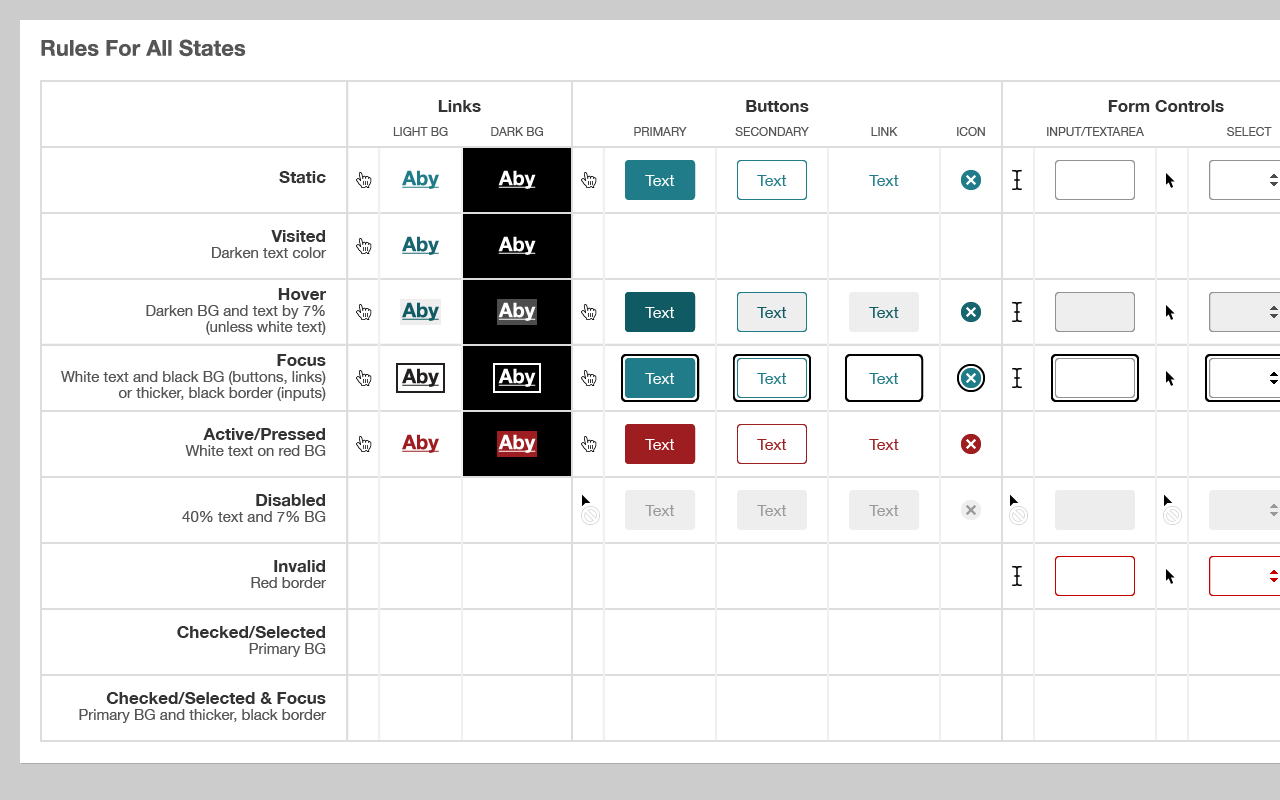
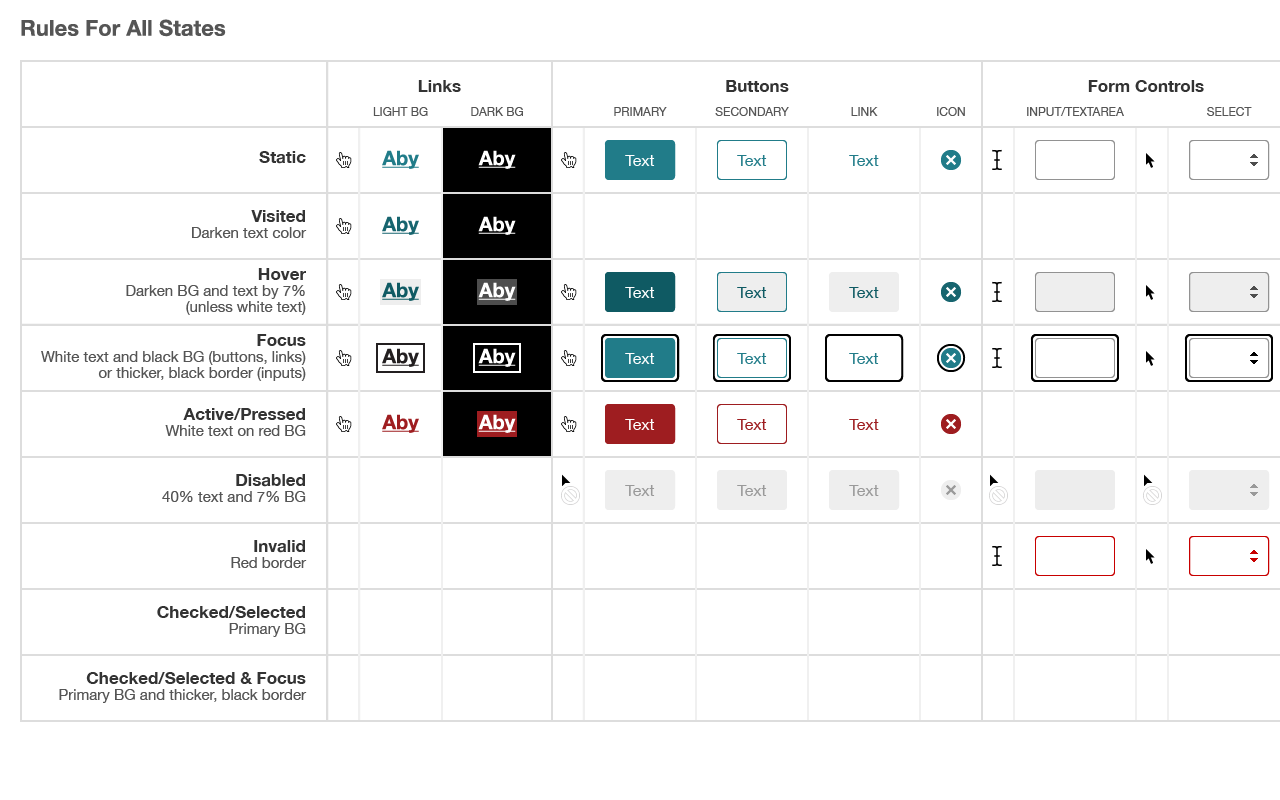
Before and after one commit to russmaxdesign/states, a plain HTML site: page index.html in a window 1280 px wide. Shown: the top 800 px of the page. Drawn offline with Linux system fonts and the light colour scheme.

Commit message:
Adjust index

```diff
--- a/index.html
+++ b/index.html
@@ -7,17 +7,15 @@
   <style>
     body {
       margin: 0;
-      padding: 20px;
+      padding: 0;
       font-size: 1em;
       line-height: 1.3;
-      background: #ccc;
+      background: #fff;
       text-align: center;
       font-family: helvetica, arial, sans-serif;
     }
 
     img {
-      display: block;
-      box-shadow: 1px 1px 0 #aaa;
     }
   </style>
 </head>
```
